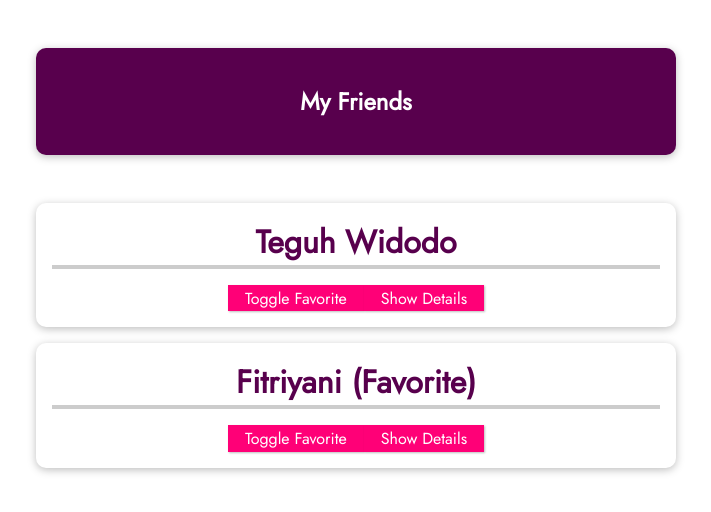
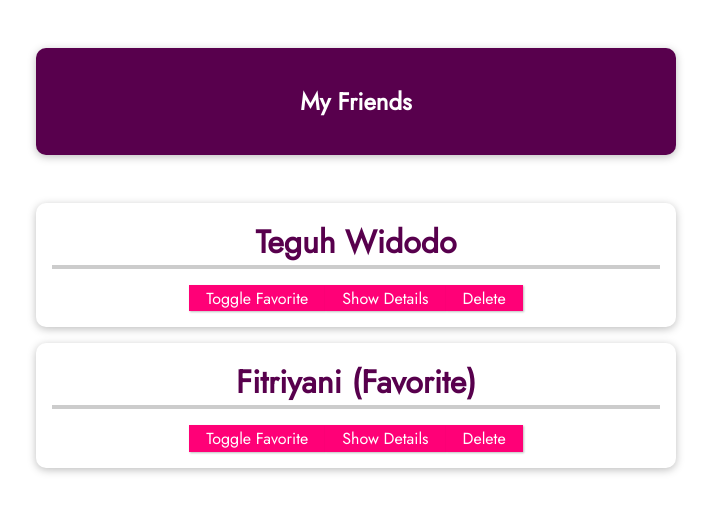
Before and after one commit to teguhwin8/vue-first-app, a Vue app: page / in a window 1280 px wide. Shown: the top 512 px of the page, without its empty margins (284-995 px from the left). Built offline with nearby package versions, Linux system fonts and the light colour scheme.

Commit message:
Delete Friend

```diff
--- a/src/App.vue
+++ b/src/App.vue
@@ -13,6 +13,7 @@
         :email-address="friend.email"
         :is-favorite="friend.isFavorite"
         @toggle-favorite="toggleFavoriteStatus"
+        @delete="deleteFriend"
       ></friend-contact>
     </ul>
   </section>
@@ -44,6 +45,9 @@ export default {
     toggleFavoriteStatus(id) {
       const selectedFriend = this.friends.find(friend => friend.id === id)
       selectedFriend.isFavorite = !selectedFriend.isFavorite
+    },
+    deleteFriend(friendId) {
+      this.friends = this.friends.filter((friend) => friend.id !== friendId)
     }
   }
 }
--- a/src/components/FriendContact.vue
+++ b/src/components/FriendContact.vue
@@ -13,6 +13,7 @@
         <strong>Email: {{ emailAddress }}</strong>
       </li>
     </ul>
+    <button @click="$emit('delete', id)">Delete</button>
   </li>
 </template>
 
```
Also changed, not shown: 1 other file (tests, documents, lock files or other folders).
